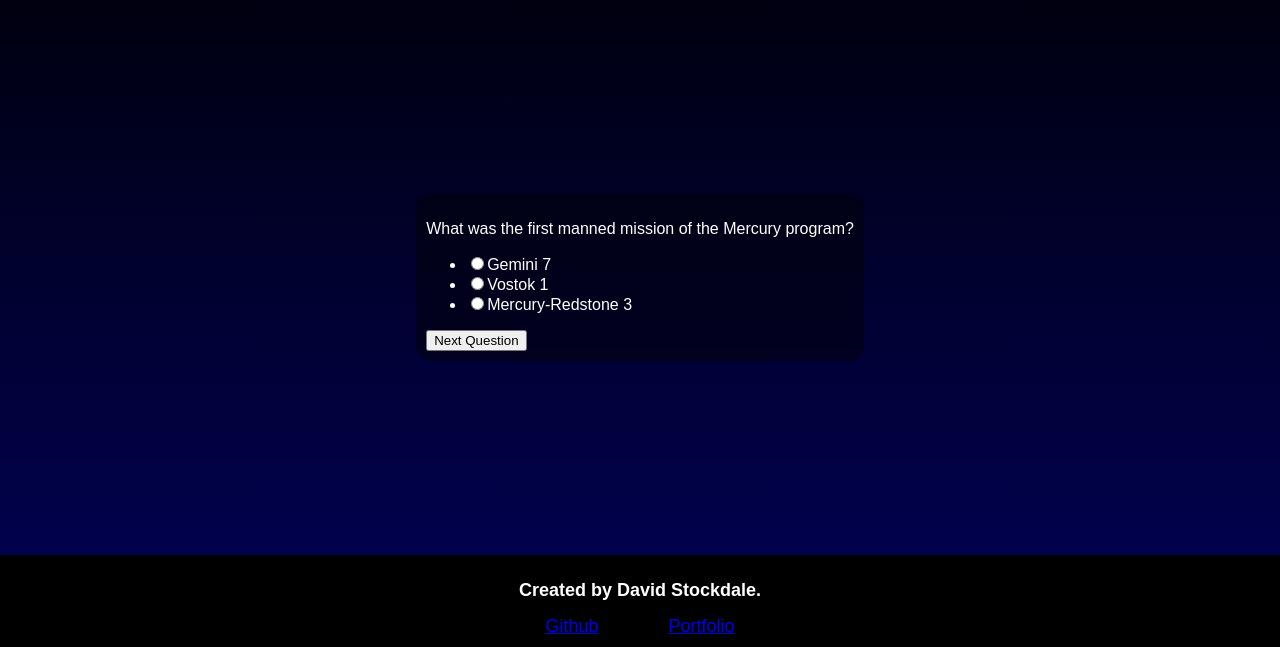
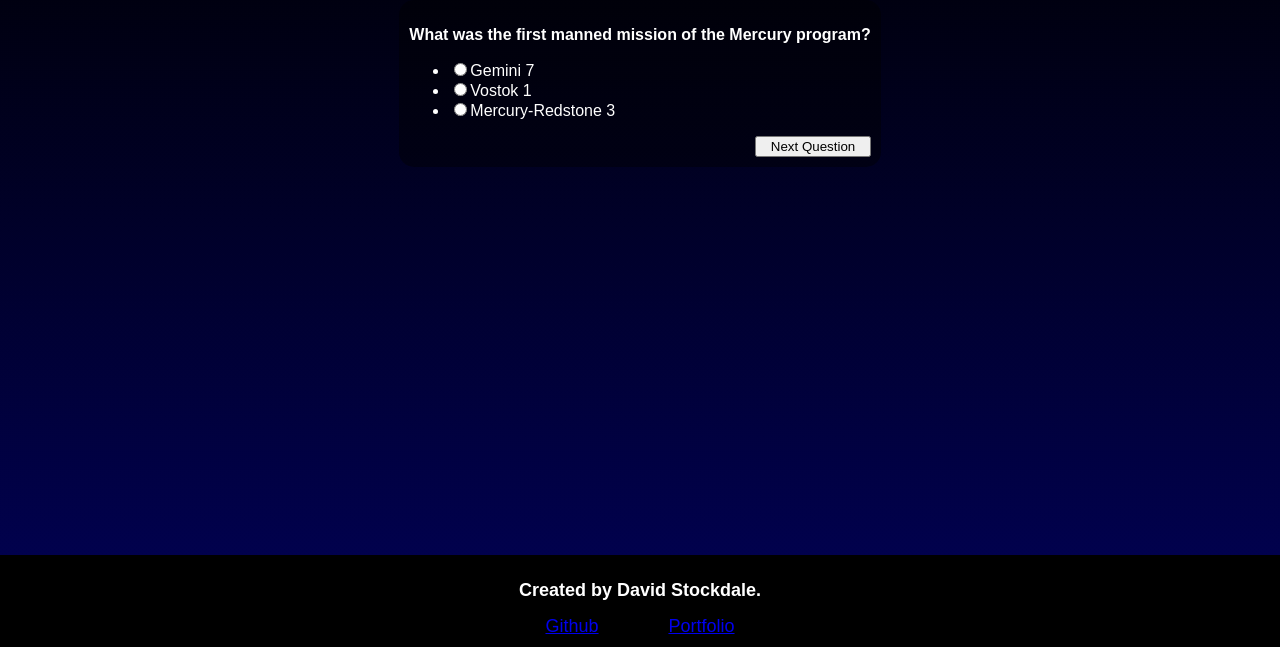
Before and after one commit to dstock3/spacerace, a Flask app: page /trivia in a window 1280 px wide. Shown: the part 153-800 px from the top of the page. Run offline with Flask 2, Linux system fonts and the light colour scheme.

Commit message:
made stylistic adjustments.

```diff
--- a/static/css/trivia.css
+++ b/static/css/trivia.css
@@ -1,9 +1,23 @@
 .trivia-container {
     height: 100%;
+    display: flex;
+    flex-direction: column;
+    justify-content: flex-start;
 }
 
 .trivia-form {
     background-color: rgba(0, 0, 0, 0.425);
     border-radius: 15px;
     padding: 10px;
+    display: flex;
+    flex-direction: column;
 }
+
+.trivia-question p {
+    font-weight: bold;
+}
+
+button {
+    align-self: flex-end;
+    width: 25%;
+}
```
